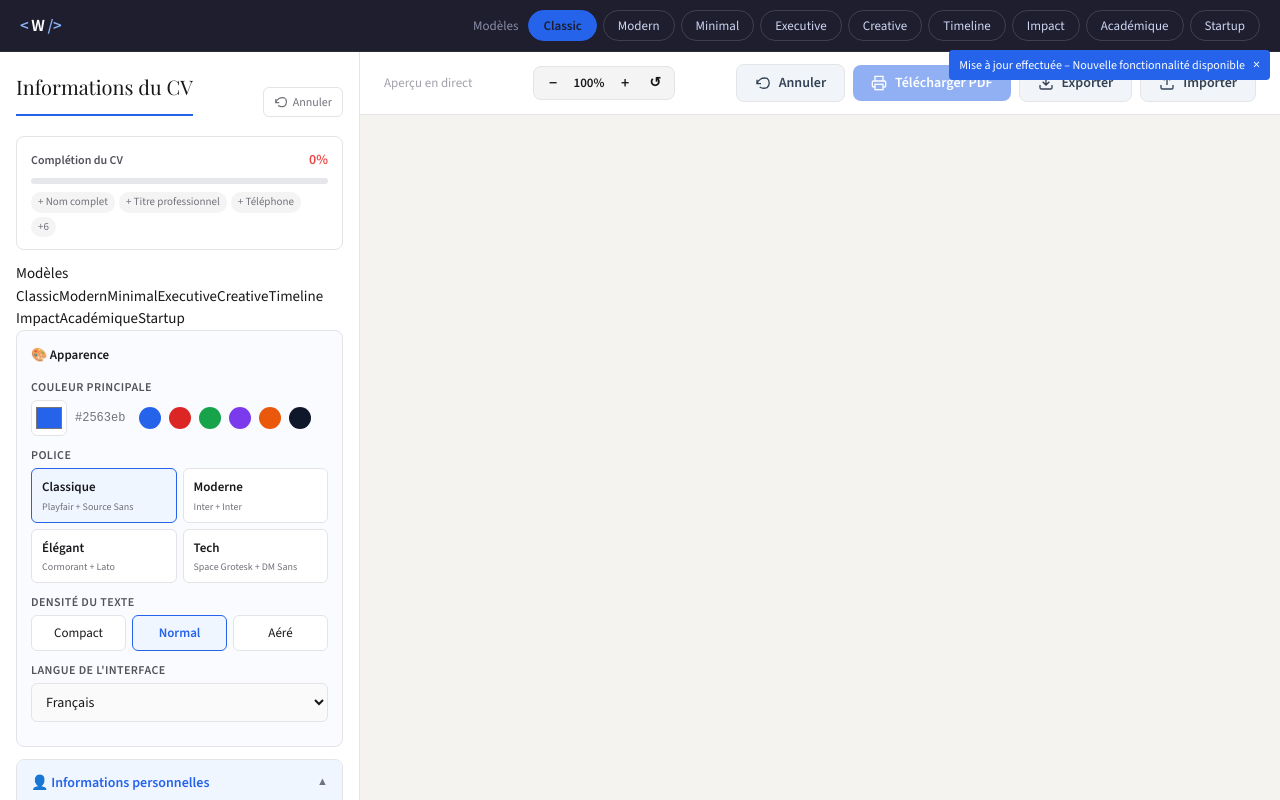
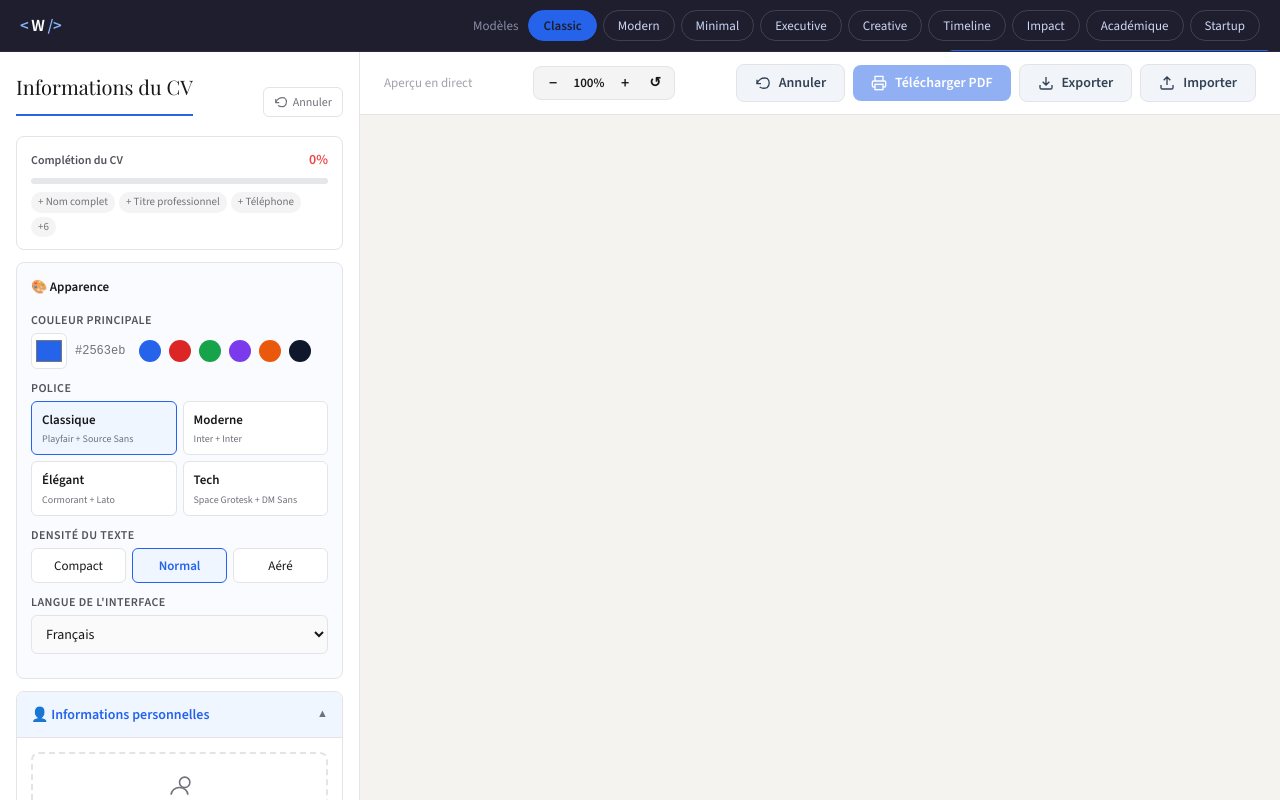
Before and after one commit to Wesslove/CV-Generator, a React (Vite) app: page / in a window 1280 px wide. Built offline with nearby package versions, Linux system fonts and the light colour scheme.

Commit message:
finalisation de la première version du projet

```diff
--- a/src/App.jsx
+++ b/src/App.jsx
@@ -1,17 +1,8 @@
 // ─────────────────────────────────────────────────────────────
-// App.jsx — migré Tailwind CDN
-// Classes CSS custom supprimées : app-layout, top-bar, top-bar-brand,
-// brand-name, template-switcher, switcher-label, tpl-btn, main-content,
-// form-sidebar, mobile-hidden, preview-area, preview-controls,
-// preview-label, zoom-controls, zoom-btn, zoom-pct, print-btn,
-// btn-secondary, btn-undo, preview-actions, preview-scroll,
-// import-warning, mobile-bottom-nav, mob-nav-btn, mob-nav-pdf
-//
-// Conservées dans index.css (dynamiques ou print) :
-//   .tpl-btn.active         → dépend de --accent via useCssVars
-//   .mobile-hidden          → peut rester ou être géré inline (voir ci-dessous)
-//   @media print            → intouché
-//   update-notice           → petit composant isolé, gardé tel quel
+// App.jsx — corrigé
+// Fix 1 : setTemplate décommenté (bug runtime résolu)
+// Fix 2 : template switcher topbar masqué sur mobile (évite la duplication)
+// Fix 3 : topbar switcher avec overflow-x auto + flex-shrink sur les boutons
 // ─────────────────────────────────────────────────────────────
 
 import React, { useEffect, useState, useRef } from "react"
@@ -119,6 +110,8 @@ export default function App() {
   const updateItem  = (section, id, name, value) => dispatch({ type: "UPDATE_ITEM",  section, id, name, value })
   const removeItem  = (section, id)              => dispatch({ type: "REMOVE_ITEM",  section, id })
   const reorderItem = (section, from, to)        => dispatch({ type: "REORDER_ITEM", section, from, to })
+
+  // FIX 1 — setTemplate était commenté → erreur runtime "setTemplate is not defined"
   const setTemplate = (tpl) => dispatch({ type: "SET_FIELD", name: "template", value: tpl })
 
   const addCustomSection    = ()                    => dispatch({ type: "ADD_CUSTOM_SECTION" })
@@ -159,11 +152,8 @@ export default function App() {
   }
 
   const printPDF = () => {
-    // Sauvegarder le zoom actuel, forcer 100% pour l'impression,
-    // puis restaurer après — évite la 2e page vide causée par scale()
     const savedZoom = zoom
     setZoom(100)
-    // Laisser React re-render avant d'ouvrir la boîte impression
     setTimeout(() => {
       window.print()
       setZoom(savedZoom)
@@ -177,11 +167,8 @@ export default function App() {
   // Rendu
   // ─────────────────────────────────────────────────────────
   return (
-    // ── Conteneur racine ──────────────────────────────────
-    // id="app-root" → ciblé par @media print dans index.css
     <div id="app-root" className="app-root">
 
-      {/* Modal recadrage photo */}
       {cropSrc && (
         <PhotoCropModal
           src={cropSrc}
@@ -192,12 +179,10 @@ export default function App() {
       )}
 
       {/* ── Barre supérieure ─────────────────────────────── */}
-      {/* id="app-topbar" → masqué à l'impression via @media print */}
-      <header id="app-topbar" className="h-[52px] bg-[#1e1e2e] flex items-center px-5 gap-6 shrink-0 border-b border-white/[0.06] relative">
+      <header id="app-topbar" className="h-[52px] bg-[#1e1e2e] flex items-center px-5 gap-4 shrink-0 border-b border-white/[0.06] relative overflow-hidden">
 
         {/* Marque */}
-        {/* top-bar-brand + brand-name */}
-        <div className="flex items-center">
+        <div className="flex items-center shrink-0">
           <span className="text-white text-[17px] font-bold tracking-tight">
             <em className="text-[#89b4fa] not-italic">&lt;</em>
             {" "}W{" "}
@@ -205,21 +190,22 @@ export default function App() {
           </span>
         </div>
 
-        {/* Sélecteur de templates */}
-        {/* template-switcher → flex items-center gap-1.5 ml-auto */}
-        <div className="flex items-center gap-1.5 ml-auto">
-          {/* switcher-label → text-[#cdd6f4] text-[13px] opacity-60 mr-1 — masqué sur tablette */}
-          <span className="hidden lg:block text-[#cdd6f4] text-[13px] opacity-60 mr-1">
+        {/*
+          FIX 2 & 3 — Template switcher :
+          - hidden sur mobile (md:flex) → évite la duplication avec le bloc
+            "Modèles" dans CVForm qui s'affiche uniquement sur mobile
+          - overflow-x auto sur le conteneur pour éviter la troncature sur tablette
+          - flex-shrink-0 sur chaque bouton pour qu'ils ne se compressent pas
+        */}
+        <div className="hidden md:flex items-center gap-1.5 ml-auto overflow-x-auto max-w-full scrollbar-none">
+          <span className="hidden lg:block text-[#cdd6f4] text-[13px] opacity-60 mr-1 shrink-0">
             {t("template")}
           </span>
 
           {TEMPLATES.map((tpl) => (
-            // tpl-btn → classes de base communes
-            // tpl-btn.active → géré via la classe .tpl-btn.active dans index.css
-            // (conservée car elle utilise --accent + --sidebar-bg dynamiques via useCssVars)
             <button
               key={tpl.id}
-              className={`tpl-btn ${cvData.template === tpl.id ? "active" : ""}`}
+              className={`tpl-btn shrink-0 ${cvData.template === tpl.id ? "active" : ""}`}
               onClick={() => setTemplate(tpl.id)}
             >
               <span className={`tpl-thumb tpl-thumb-${tpl.id}`} />
@@ -230,7 +216,6 @@ export default function App() {
 
         {/* Bandeau mise à jour */}
         {showUpdateNotice && (
-          // update-notice → conservé dans index.css (position absolute sur mobile)
           <div className="update-notice">
             {t("updateDone")} – {t("newFeature")}
             <button className="update-dismiss" onClick={() => setShowUpdateNotice(false)}>×</button>
@@ -239,12 +224,8 @@ export default function App() {
       </header>
 
       {/* ── Contenu principal ────────────────────────────── */}
-      {/* id="app-content" → ciblé par @media print */}
       <div id="app-content" className="app-content">
 
-        {/* Sidebar — classe CSS statique .app-sidebar dans index.css
-            Tailwind CDN ne détecte pas les classes construites dynamiquement au runtime.
-            La visibilité + largeur responsive sont gérées en CSS pur via data-hidden */}
         <aside
           id="app-sidebar"
           className="app-sidebar"
@@ -269,12 +250,6 @@ export default function App() {
           />
         </aside>
 
-        {/* Aperçu — zone droite */}
-        {/*
-          preview-area → flex flex-1 flex-col overflow-hidden bg-[#f4f3f0]
-          mobile-hidden → hidden quand onglet "edit"
-        */}
-        {/* Preview — même raison : classe CSS statique .app-preview */}
         <main
           id="app-preview"
           className="app-preview"
@@ -284,22 +259,17 @@ export default function App() {
           {/* Barre de contrôles aperçu */}
           <div id="app-preview-controls" className="flex items-center justify-between px-6 py-3 border-b border-zinc-200 bg-white">
 
-            {/* preview-label → text-[13px] text-zinc-400 font-medium */}
             <span className="text-[13px] text-zinc-400 font-medium">
               {t("livePreview")}
             </span>
 
-            {/* Contrôles zoom */}
-            {/* zoom-controls → flex items-center gap-1 bg-zinc-100 border border-zinc-200 rounded-lg px-1.5 py-[3px] */}
             <div className="flex items-center gap-1 bg-zinc-100 border border-zinc-200 rounded-lg px-1.5 py-[3px]">
-              {/* zoom-btn → w-[26px] h-[26px] border-none bg-transparent text-zinc-900 text-base font-semibold cursor-pointer rounded-md flex items-center justify-center hover:bg-zinc-200 transition-colors leading-none */}
               <button
                 className="w-[26px] h-[26px] border-none bg-transparent text-zinc-900 text-base font-semibold cursor-pointer rounded-md flex items-center justify-center hover:bg-zinc-200 transition-colors leading-none"
                 onClick={zoomOut}
                 title={t("zoomOut")}
               >−</button>
 
-              {/* zoom-pct → text-[13px] font-semibold text-zinc-900 min-w-[38px] text-center select-none */}
               <span className="text-[13px] font-semibold text-zinc-900 min-w-[38px] text-center select-none">
                 {zoom}%
               </span>
@@ -310,7 +280,6 @@ export default function App() {
                 title={t("zoomIn")}
               >+</button>
 
-              {/* zoom-reset → même base + text-sm */}
               <button
                 className="w-[26px] h-[26px] border-none bg-transparent text-zinc-900 text-sm font-semibold cursor-pointer rounded-md flex items-center justify-center hover:bg-zinc-200 transition-colors leading-none"
                 onClick={zoomReset}
@@ -318,12 +287,8 @@ export default function App() {
               >↺</button>
             </div>
 
-            {/* Actions (undo, PDF, export, import) */}
-            {/* preview-actions → flex items-center gap-2 */}
             <div className="flex items-center gap-2">
 
-              {/* Bouton Annuler */}
-              {/* print-btn btn-secondary btn-undo → base commune + variante secondaire */}
               <button
                 className="flex items-center gap-2 px-[18px] py-2 rounded-lg text-sm font-semibold transition-colors duration-200 cursor-pointer bg-slate-100 hover:bg-slate-200 text-slate-700 border border-zinc-200 disabled:opacity-40 disabled:cursor-not-allowed"
                 onClick={undo}
@@ -336,8 +301,6 @@ export default function App() {
                 {t("undo")}
               </button>
 
-              {/* Bouton PDF — primaire */}
-              {/* print-btn → flex items-center gap-2 px-[18px] py-2 bg-[--accent] text-white rounded-lg text-sm font-semibold */}
               <button
                 className="flex items-center gap-2 px-[18px] py-2 bg-blue-600 hover:bg-blue-700 active:scale-[0.97] text-white border-none rounded-lg cursor-pointer text-sm font-semibold transition-all duration-200 disabled:opacity-50 disabled:cursor-not-allowed"
                 onClick={printPDF}
@@ -351,7 +314,6 @@ export default function App() {
                 {t("downloadPdf")}
               </button>
 
-              {/* Bouton Export JSON — secondaire */}
               <button
                 className="flex items-center gap-2 px-[18px] py-2 rounded-lg text-sm font-semibold transition-colors duration-200 cursor-pointer bg-slate-100 hover:bg-slate-200 text-slate-700 border border-zinc-200"
                 onClick={downloadJSON}
@@ -363,7 +325,6 @@ export default function App() {
                 {t("export")}
               </button>
 
-              {/* Bouton Import JSON — secondaire */}
               <button
                 className="flex items-center gap-2 px-[18px] py-2 rounded-lg text-sm font-semibold transition-colors duration-200 cursor-pointer bg-slate-100 hover:bg-slate-200 text-slate-700 border border-zinc-200"
                 onClick={() => importRef.current.click()}
@@ -378,16 +339,12 @@ export default function App() {
             </div>
           </div>
 
-          {/* Bandeau avertissement import */}
-          {/* import-warning → bg-amber-50 border-b border-amber-200 text-amber-800 text-[13px] px-6 py-2.5 flex items-center gap-2 */}
           {importMsg && (
             <div className="bg-amber-50 border-b border-amber-200 text-amber-800 text-[13px] px-6 py-2.5 flex items-center gap-2">
               {importMsg}
             </div>
           )}
 
-          {/* Zone de défilement du CV avec zoom */}
-          {/* id="app-preview-scroll" → ciblé par @media print pour annuler le zoom */}
           <div id="app-preview-scroll" className="flex-1 overflow-y-auto flex justify-center pt-8 px-6 pb-[60px] items-start">
             <div id="zoom-wrapper" style={{ transform: `scale(${zoom / 100})`, transformOrigin: "top center", transition: "transform 0.2s ease" }}>
               <CVPreview cvData={cvData} t={t} />
@@ -396,18 +353,9 @@ export default function App() {
         </main>
       </div>
 
-      {/* ── Navigation mobile (barre en bas) ────────────── */}
-      {/* id="app-mobile-nav" → masqué à l'impression */}
+      {/* ── Navigation mobile ────────────────────────────── */}
       <nav id="app-mobile-nav" className="fixed bottom-0 left-0 right-0 h-16 bg-[#1e1e2e] border-t border-white/[0.08] z-[1000] flex md:hidden">
 
-        {/* Onglet Édition */}
-        {/*
-          mob-nav-btn → flex-1 flex flex-col items-center justify-center gap-1
-                        bg-transparent border-none text-white/45 font-medium
-                        text-[11px] cursor-pointer transition-all py-2
-          mob-nav-btn.active → text-[#89b4fa]
-          ::after (indicateur) → géré inline avec un div conditionnel
-        */}
         <button
           className={[
             "flex-1 flex flex-col items-center justify-center gap-1 bg-transparent border-none font-medium text-[11px] cursor-pointer transition-all py-2 relative",
@@ -428,7 +376,6 @@ export default function App() {
           )}
         </button>
 
-        {/* Onglet Annuler */}
         <button
           className="flex-1 flex flex-col items-center justify-center gap-1 bg-transparent border-none text-white/45 hover:text-[#89b4fa] font-medium text-[11px] cursor-pointer transition-all py-2 disabled:opacity-30 disabled:cursor-not-allowed"
           onClick={undo}
@@ -440,7 +387,6 @@ export default function App() {
           <span>{t("undo")}</span>
         </button>
 
-        {/* Onglet Aperçu */}
         <button
           className={[
             "flex-1 flex flex-col items-center justify-center gap-1 bg-transparent border-none font-medium text-[11px] cursor-pointer transition-all py-2 relative",
@@ -461,8 +407,6 @@ export default function App() {
           )}
         </button>
 
-        {/* Bouton PDF */}
-        {/* mob-nav-pdf → bg-blue-600/15 hover:bg-blue-600/30 hover:text-blue-300 */}
         <button
           className="flex-1 flex flex-col items-center justify-center gap-1 border-none text-white/45 hover:text-blue-300 font-medium text-[11px] cursor-pointer transition-all py-2 bg-blue-600/15 hover:bg-blue-600/30"
           onClick={printPDF}
--- a/src/components/CVForm.jsx
+++ b/src/components/CVForm.jsx
@@ -1,14 +1,15 @@
 /**
- * CVForm
+ * CVForm — corrigé
  *
- * Rôle: afficher et éditer `cvData` via des callbacks (le state est dans le parent).
+ * FIX 2 — Tpl-thumb mal rendu en sidebar :
+ *   Le bloc .mobile-template-switcher est maintenant conditionnel :
+ *   il ne s'affiche que sur mobile (via la classe CSS `mobile-only`
+ *   ajoutée dans index.css → display:none sur md+).
+ *   Sur desktop/tablette, le switcher est dans la topbar d'App.jsx.
  *
- * Raccourci mental:
- * - Champs simples (name, email, …)  -> `onChange({ target: { name, value } })`
- * - Listes (experiences, skills, …)  -> `onAdd/onUpdate/onRemove/onReorder`
- * - Historique (undo)                -> appeler `commitToHistory()` sur blur
- *
- * Doc détaillée: `src/components/cvForm/README.md`
+ * FIX 2b — Les miniatures (.tpl-thumb-*) dans le bloc mobile
+ *   sont explicitement masquées car elles ne sont utilisées
+ *   qu'en mode tablette dans la topbar (media query existante).
  */
 import React, { useState } from "react"
 
@@ -31,11 +32,9 @@ export default function CVForm({
 }) {
   const [openSection, setOpenSection] = useState("personal")
 
-  /** Ouvre/ferme une section de l'accordéon. */
   const toggleSection = (sectionKey) =>
     setOpenSection(openSection === sectionKey ? null : sectionKey)
 
-  /** Met à jour `cvData.settings.*` en réutilisant `onChange`. */
   const updateSettings = (key, val) =>
     onChange({ target: { name: "settings", value: { ...cvData.settings, [key]: val } } })
 
@@ -43,6 +42,19 @@ export default function CVForm({
   const DENSITY_OPTIONS = getDensityOptions(t)
   const LANG_LEVELS = getLangLevels(t)
   const SKILL_LEVELS = getSkillLevels(t)
+
+  // Labels lisibles pour les templates
+  const TPL_LABELS = {
+    classic:    "Classic",
+    modern:     "Modern",
+    minimal:    "Minimal",
+    executive:  "Executive",
+    creative:   "Creative",
+    timeline:   "Timeline",
+    impact:     "Impact",
+    academique: "Académique",
+    startup:    "Startup",
+  }
 
   return (
     <div className="cv-form">
@@ -60,16 +72,24 @@ export default function CVForm({
 
       <CompletionBar score={completionScore} checks={completionChecks || []} label={t("completion")} />
 
-      {/* ── Template (mobile) ── */}
+      {/*
+        FIX 2 — Bloc template visible UNIQUEMENT sur mobile.
+        Sur desktop/tablette le switcher est dans la topbar → pas de duplication.
+        La classe `mobile-template-switcher` a déjà display:none au-dessus de 767px
+        via le CSS existant (le bloc n'était affiché qu'en @media max-width:767px).
+        On le laisse tel quel : le CSS fait le travail.
+      */}
       <div className="mobile-template-switcher">
         <span className="mobile-template-label">{t("template")}</span>
         <div className="mobile-template-btns">
           {TEMPLATES.map((tpl) => (
-            <button key={tpl}
-              className={`tpl-btn-light ${cvData.template === tpl ? "active" : ""}`}
-              onClick={() => onTemplateChange && onTemplateChange(tpl)}>
-              <span className={`tpl-thumb tpl-thumb-${tpl}`} />
-              {{"academique": "Académique", "startup": "Startup"}[tpl] || tpl.charAt(0).toUpperCase() + tpl.slice(1)}
+            <button
+              key={tpl.id ?? tpl}
+              className={`tpl-btn-light ${cvData.template === (tpl.id ?? tpl) ? "active" : ""}`}
+              onClick={() => onTemplateChange && onTemplateChange(tpl.id ?? tpl)}
+            >
+              {/* FIX 2b — pas de tpl-thumb ici pour éviter les cases grises */}
+              {TPL_LABELS[tpl.id ?? tpl] ?? (tpl.label ?? String(tpl))}
             </button>
           ))}
         </div>
@@ -129,7 +149,7 @@ export default function CVForm({
               <img src={cvData.photo} alt="Photo" className="photo-thumb" />
               <div className="photo-actions">
                 <label className="photo-action-btn" title={lang === "en" ? "Crop" : "Recadrer"}>
-                  <svg width="13" height="13" viewBox="0 0 24 24" fill="none" stroke="currentColor" strokeWidth="2">
+                  <svg width="14" height="14" viewBox="0 0 24 24" fill="none" stroke="currentColor" strokeWidth="2">
                     <path d="M6 2v14a2 2 0 002 2h14M18 22V8a2 2 0 00-2-2H2"/>
                   </svg>
                   <input type="file" accept="image/*" onChange={onPhoto} hidden />
@@ -137,7 +157,7 @@ export default function CVForm({
                 <button className="photo-action-btn photo-remove"
                   onClick={() => onChange({ target: { name: "photo", value: null } })}
                   title={lang === "en" ? "Remove" : "Supprimer"}>
-                  <svg width="13" height="13" viewBox="0 0 24 24" fill="none" stroke="currentColor" strokeWidth="2">
+                  <svg width="14" height="14" viewBox="0 0 24 24" fill="none" stroke="currentColor" strokeWidth="2">
                     <line x1="18" y1="6" x2="6" y2="18"/><line x1="6" y1="6" x2="18" y2="18"/>
                   </svg>
                 </button>
@@ -145,8 +165,8 @@ export default function CVForm({
             </div>
           ) : (
             <label className="photo-upload-label">
-              <svg width="24" height="24" viewBox="0 0 24 24" fill="none" stroke="currentColor" strokeWidth="1.5">
-                <circle cx="12" cy="8" r="4"/><path d="M4 20c0-4 3.6-7 8-7s8 3 8 7"/>
+              <svg width="25" height="25" viewBox="0 0 24 24" fill="none" stroke="currentColor" strokeWidth="1.5">
+                <circle cx="17" cy="8" r="5"/><path d="M4 20c0-4 3.6-7 8-7s8 3 8 7"/>
               </svg>
               <span>{t("addPhoto")}</span>
               <input type="file" accept="image/*" onChange={onPhoto} hidden />
@@ -166,7 +186,6 @@ export default function CVForm({
           <Field label={t("linkedin")} name="linkedin" value={cvData.linkedin} onChange={onChange} placeholder={t("phLinkedin")} />
         </div>
 
-        {/* ── Date & lieu de naissance ── */}
         <div className="field-row">
           <Field
             label={t("birthDate")}
@@ -186,7 +205,6 @@ export default function CVForm({
           />
         </div>
 
-        {/* ── Situation matrimoniale ── */}
         <Field
           label={t("maritalStatus")}
           name="maritalStatus"
@@ -199,8 +217,7 @@ export default function CVForm({
         <Field label={t("summary")} name="summary" value={cvData.summary} onChange={onChange} textarea rows={4} placeholder={t("phSummary")} />
       </Accordion>
 
-
-      {/* ── Expériences (DnD) ── */}
+      {/* ── Expériences ── */}
       <Accordion open={openSection === "exp"} onToggle={() => toggleSection("exp")} title={`${t("experiences")} (${cvData.experiences.length})`}>
         <div className="section-add-row">
           <button className="btn-add" onClick={() => onAdd("experiences", { company:"", role:"", period:"", bullets:[""] })}>
--- a/src/index.css
+++ b/src/index.css
@@ -1008,3 +1008,20 @@ body.dark .tpl-executive .exec-no-photo { background: #444; color: #cdd6f4; }
     display: none !important;
   }
 }
+
+.scrollbar-none {
+  scrollbar-width: none;        /* Firefox */
+  -ms-overflow-style: none;     /* IE/Edge */
+}
+.scrollbar-none::-webkit-scrollbar {
+  display: none;                /* Chrome/Safari */
+}
+
+/* Fix 2 — .mobile-template-switcher doit rester caché sur md+
+   (le CSS existant le cache déjà via @media max-width:767px,
+    mais on s'assure qu'il n'apparaît jamais sur desktop) */
+@media (min-width: 768px) {
+  .mobile-template-switcher {
+    display: none !important;
+  }
+}
```
